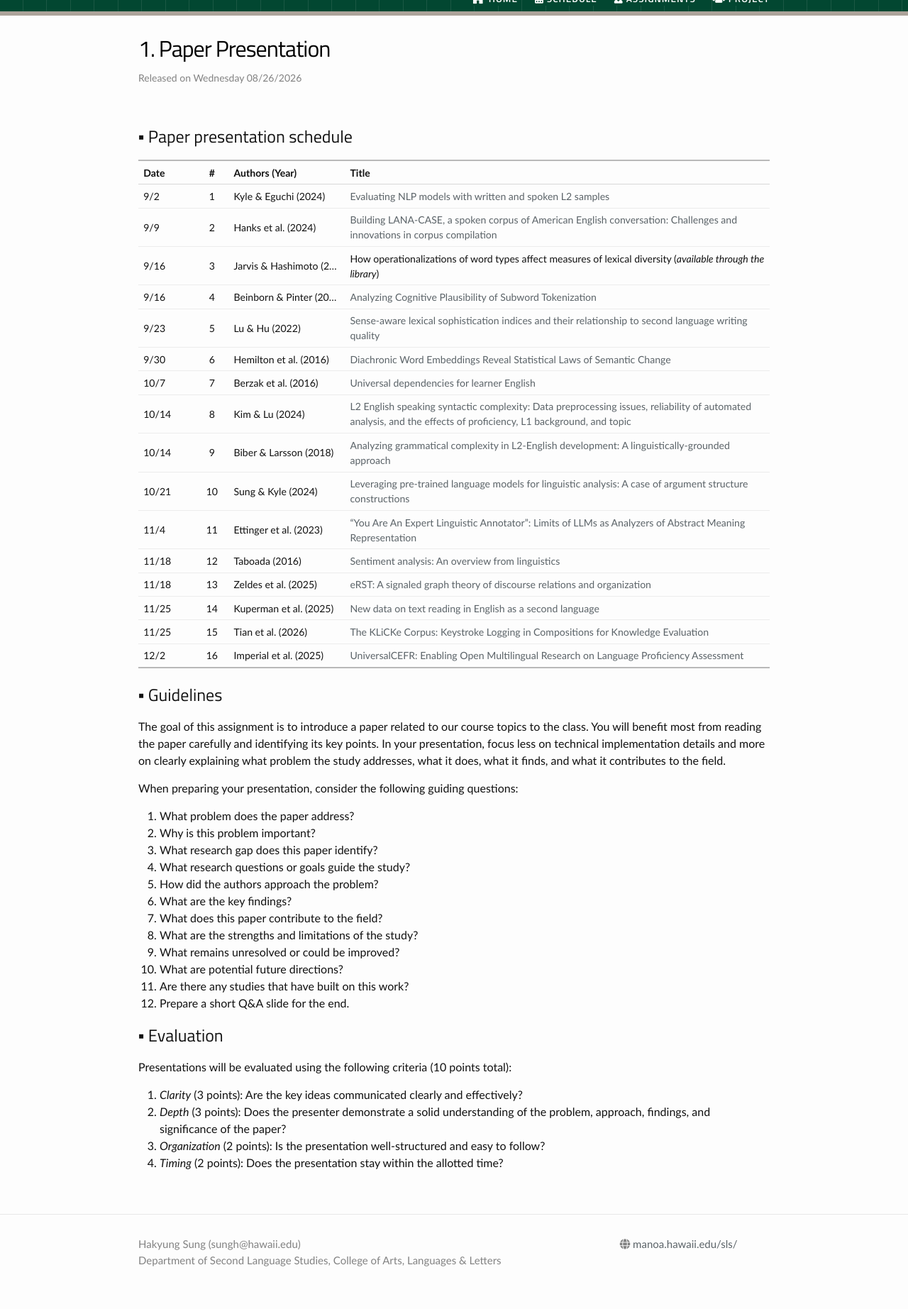
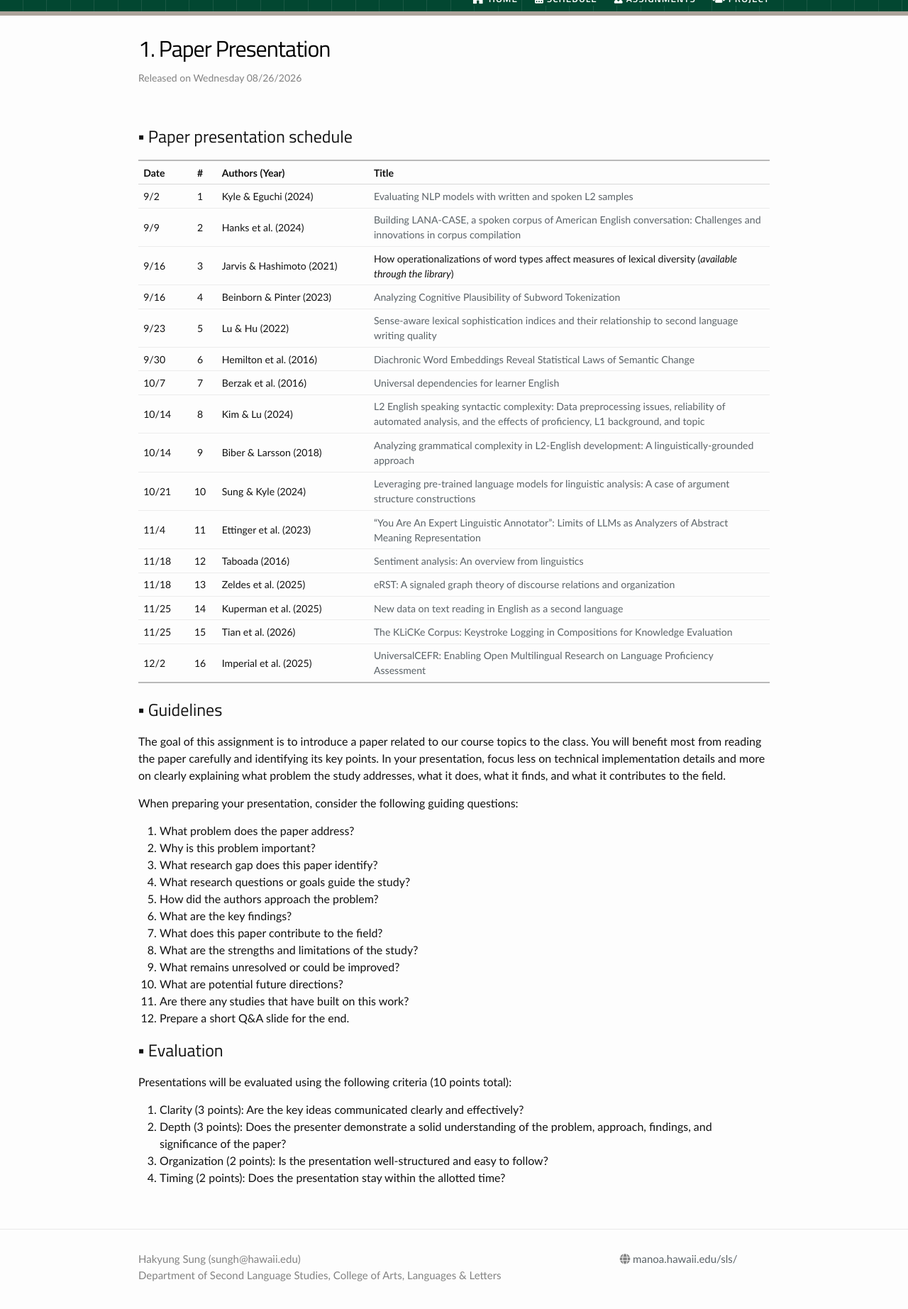
Before and after one commit to hksung/Fall26_SLS775, a Jekyll site: the page built from _assignments/1_paper presentation.md, in a window 1280 px wide, cut to the strip 126-1994 px from the top of the page. Shown: the top 1845 px of the strip at 71% size. Built offline with Jekyll 4.4.1, drawn with Linux system fonts in a browser that asks for light colours; nearby versions of some CDN libraries.

```diff
--- a/_assignments/1_paper presentation.md
+++ b/_assignments/1_paper presentation.md
@@ -59,7 +55,7 @@ When preparing your presentation, consider the following guiding questions:
 
 Presentations will be evaluated using the following criteria (10 points total):
 
-1. *Clarity* (3 points): Are the key ideas communicated clearly and effectively?
-2. *Depth* (3 points): Does the presenter demonstrate a solid understanding of the problem, approach, findings, and significance of the paper?
-3. *Organization* (2 points): Is the presentation well-structured and easy to follow?
-4. *Timing* (2 points): Does the presentation stay within the allotted time?
+1. Clarity (3 points): Are the key ideas communicated clearly and effectively?
+2. Depth (3 points): Does the presenter demonstrate a solid understanding of the problem, approach, findings, and significance of the paper?
+3. Organization (2 points): Is the presentation well-structured and easy to follow?
+4. Timing (2 points): Does the presentation stay within the allotted time?
--- a/_config.yml
+++ b/_config.yml
@@ -7,6 +7,7 @@ office_hours: "M 1:00-2:00 PM (in-person) & By appointment"
 
 baseurl: "/Fall26_SLS775" # the subpath of your site, e.g. /blog/
 url: "http://hksung.github.io/" # the base hostname & protocol for your site
+repository: "hksung/Fall26_SLS775"
 
 schoolname: "UH"
 schoolurl: "https://manoa.hawaii.edu/sls/"
--- a/_sass/_base.scss
+++ b/_sass/_base.scss
@@ -561,7 +561,7 @@ a.tosu {
     }
     th:nth-child(1),
     td:nth-child(1) {
-        width: 8%;
+        width: 6%;
         text-align: center;
         white-space: nowrap;
     }
@@ -575,15 +575,15 @@ a.tosu {
 
     th:nth-child(3),
     td:nth-child(3) {
-        width: 18%;
-        white-space: nowrap;
-        overflow: hidden;
-        text-overflow: ellipsis;
+        width: 24%;
+        white-space: normal;
+        overflow-wrap: anywhere;
+        word-break: break-word;
     }
 
     th:nth-child(4),
     td:nth-child(4) {
-        width: 70%;
+        width: 66%;
         white-space: normal;
         overflow: visible;
         text-overflow: clip;
```
Also changed, not shown: other parts of _assignments/1_paper presentation.md (+0 -4 lines), _layouts/schedule.html (+6 -1 lines), 5 other files.
